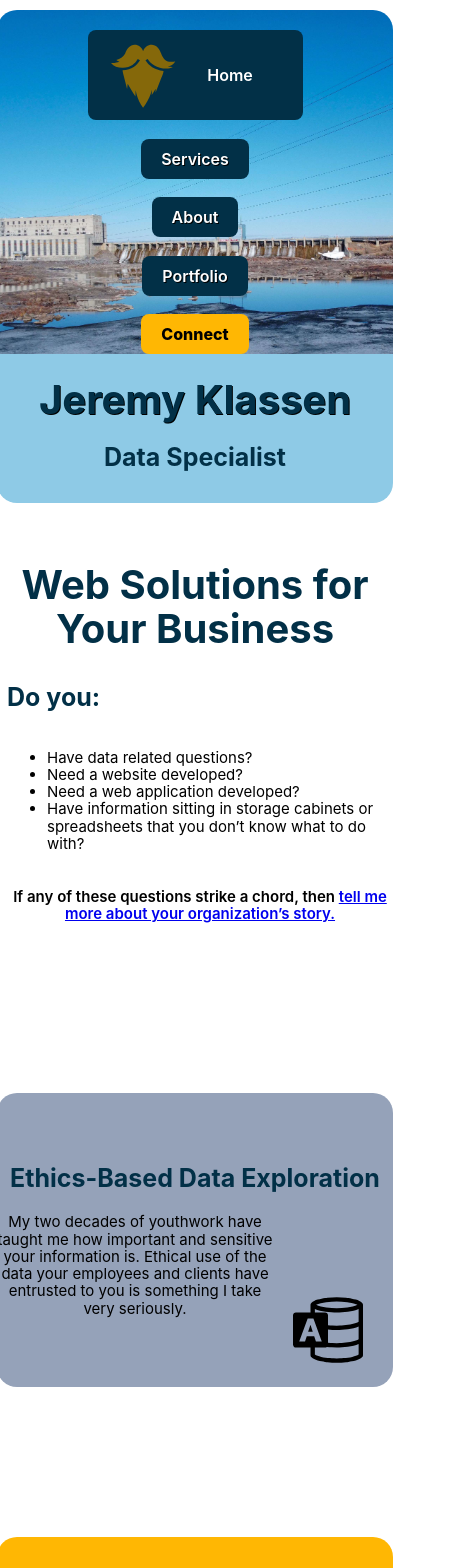
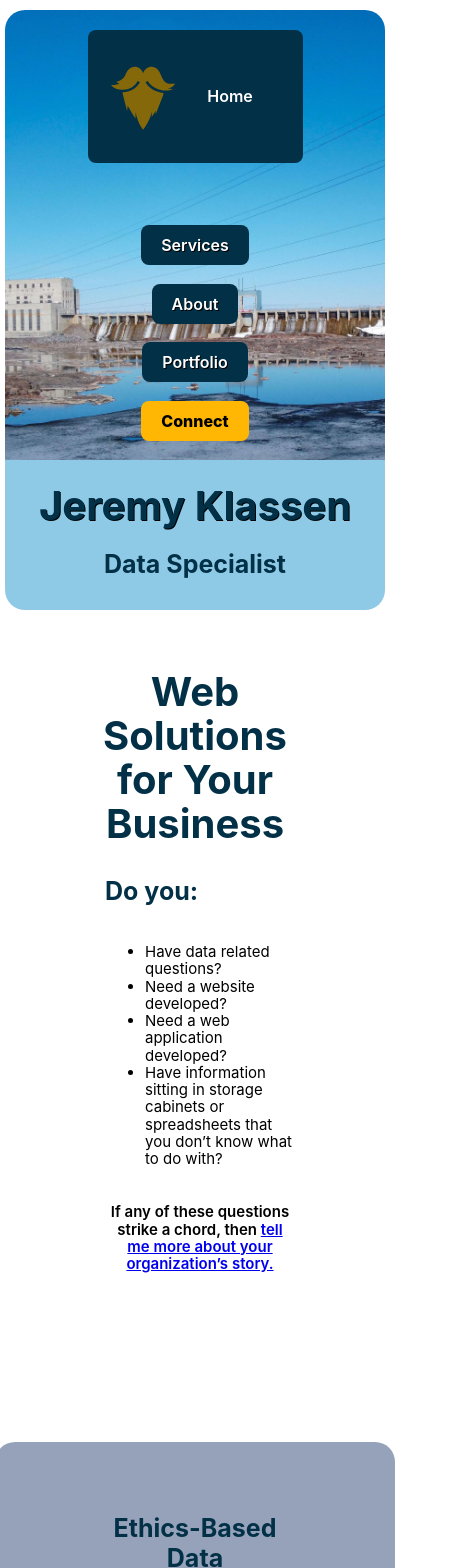
Before and after one commit to JeremyKlassen/PortfolioWebsite, a React (Vite) app: page / in a window 390 px wide. Shown: the top 1568 px of the page, 461 px wide, since content can reach past the window. Built offline with nearby package versions, Linux system fonts and the light colour scheme; some icons are missing.

Commit message:
first commit

```diff
--- a/src/App.module.css
+++ b/src/App.module.css
@@ -2,3 +2,9 @@
   margin: 0;
   justify-content: center;
 }
+
+@media (max-width: 415px) {
+  .appContainer {
+    max-width: 400px;
+  }
+}
--- a/src/components/About/About.module.css
+++ b/src/components/About/About.module.css
@@ -1,3 +1,8 @@
+.aboutDiv section {
+  padding-left: 10rem;
+  padding-right: 10rem;
+}
+
 .about1 {
   display: grid;
   grid-template-columns: repeat(6, 1fr);
--- a/src/components/About/About.tsx
+++ b/src/components/About/About.tsx
@@ -11,7 +11,7 @@ const About = () => {
   console.log("ping");
 
   return (
-    <>
+    <div className={styles.aboutDiv}>
       <section className={styles.about1}>
         <img
           className={styles.pic7}
@@ -86,7 +86,7 @@ const About = () => {
         <ImageGrid />
       </div>
       <ContactForm />
-    </>
+    </div>
   );
 };
 
--- a/src/components/Body/Body.module.css
+++ b/src/components/Body/Body.module.css
@@ -3,14 +3,14 @@
 }
 
 .main section {
-  padding-left: 10rem;
-  padding-right: 10rem;
   padding-top: 5rem;
   padding-bottom: 5rem;
 }
 
-@media (max-width: 1297px) {
-  .main section {
+@media (max-width: 415px) {
+  .main {
+    margin-left: 0;
+    margin-right: 0;
     padding-left: 0;
     padding-right: 0;
   }
--- a/src/components/Header/Header.module.css
+++ b/src/components/Header/Header.module.css
@@ -99,7 +99,7 @@ h1 {
   .headContainer {
     display: flex;
     flex-direction: column;
-    height: auto;
+    height: 45rem;
     background-image: url("../../assets/plantHeader.jpg");
     background-size: cover;
     background-position: center center;
--- a/src/components/Header/NavLinks.module.css
+++ b/src/components/Header/NavLinks.module.css
@@ -72,5 +72,10 @@
     margin: 0;
     width: 25rem;
     flex-grow: 1;
+    margin-bottom: 2rem;
+  }
+
+  .link {
+    margin-bottom: 1rem;
   }
 }
--- a/src/components/Home/Home.module.css
+++ b/src/components/Home/Home.module.css
@@ -9,6 +9,11 @@ h1 {
   color: var(--base-color);
   font-size: 2rem;
   padding: 0.6em;
+}
+
+.homeDiv section {
+  padding-left: 10rem;
+  padding-right: 10rem;
 }
 
 .collaborate {
@@ -213,6 +218,12 @@ h1 {
   .background2 p {
     margin-bottom: 1rem;
   }
+
+  .guided {
+    display: flex;
+    flex-direction: column;
+    align-items: center;
+  }
 }
 
 .shining {
--- a/src/components/Home/Home.tsx
+++ b/src/components/Home/Home.tsx
@@ -8,7 +8,7 @@ import ContactForm from "../Connect/ContactForm";
 
 const Home = () => {
   return (
-    <>
+    <div className={styles.homeDiv}>
       <section className={styles.landing}>
         <h1>Web Solutions for Your Business</h1>
         <div className={styles.landingContent}>
@@ -67,7 +67,7 @@ const Home = () => {
         />
       </div>
       <ContactForm />
-    </>
+    </div>
   );
 };
 
--- a/src/components/Portfolio/Portfolio.tsx
+++ b/src/components/Portfolio/Portfolio.tsx
@@ -19,7 +19,7 @@ const Portfolio = () => {
   ]);
 
   return (
-    <>
+    <div className={styles.portfolioDiv}>
       <section className="portfolioHeading">
         <h1>Jeremy's Portfolio Projects</h1>
         <p>
@@ -73,7 +73,7 @@ const Portfolio = () => {
         </p>
       </section>
       <ContactForm />
-    </>
+    </div>
   );
 };
 
--- a/src/components/Portfolio/Projects/ThreePointStory.module.css
+++ b/src/components/Portfolio/Projects/ThreePointStory.module.css
@@ -14,4 +14,11 @@
     padding-left: 0;
     padding-right: 0;
   }
+
+  @media (max-width: 1297px) {
+    .tableauContainer {
+      padding-left: 0;
+      padding-right: 0;
+    }
+  }
 }
--- a/src/components/Portfolio/Projects/Website.module.css
+++ b/src/components/Portfolio/Projects/Website.module.css
@@ -25,4 +25,5 @@
   grid-column: 6/7;
   grid-row: 1/2;
   margin-bottom: 1rem;
+  margin-right: 1rem;
 }
```
